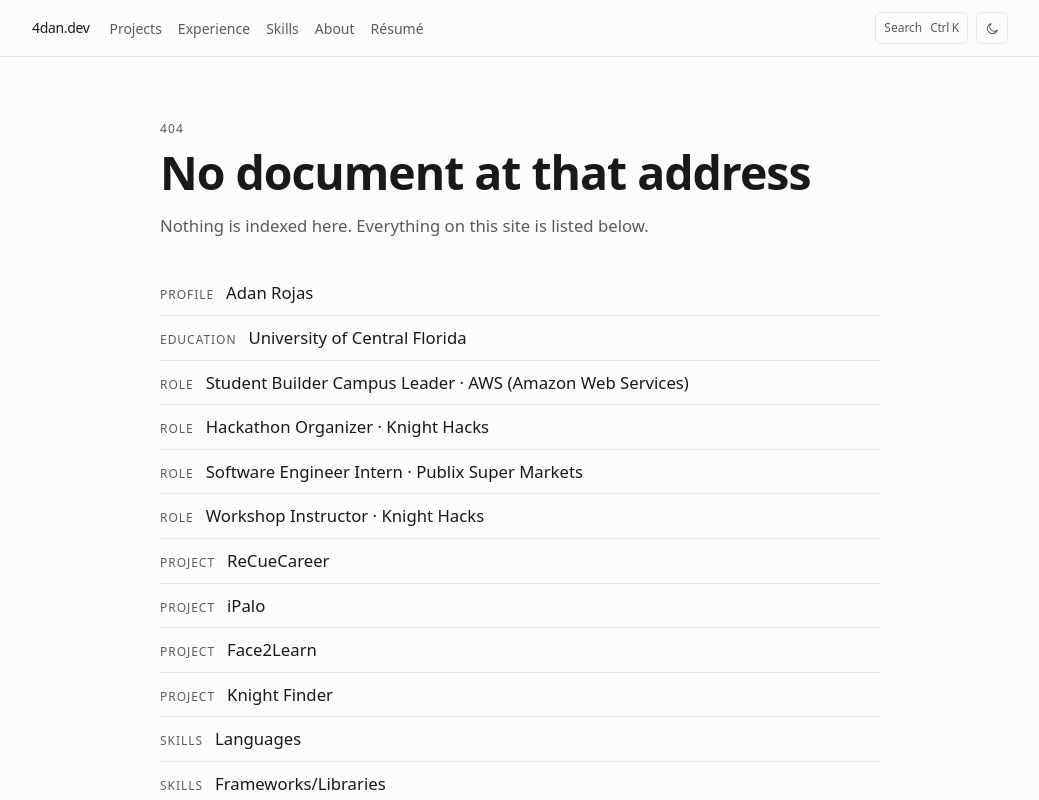
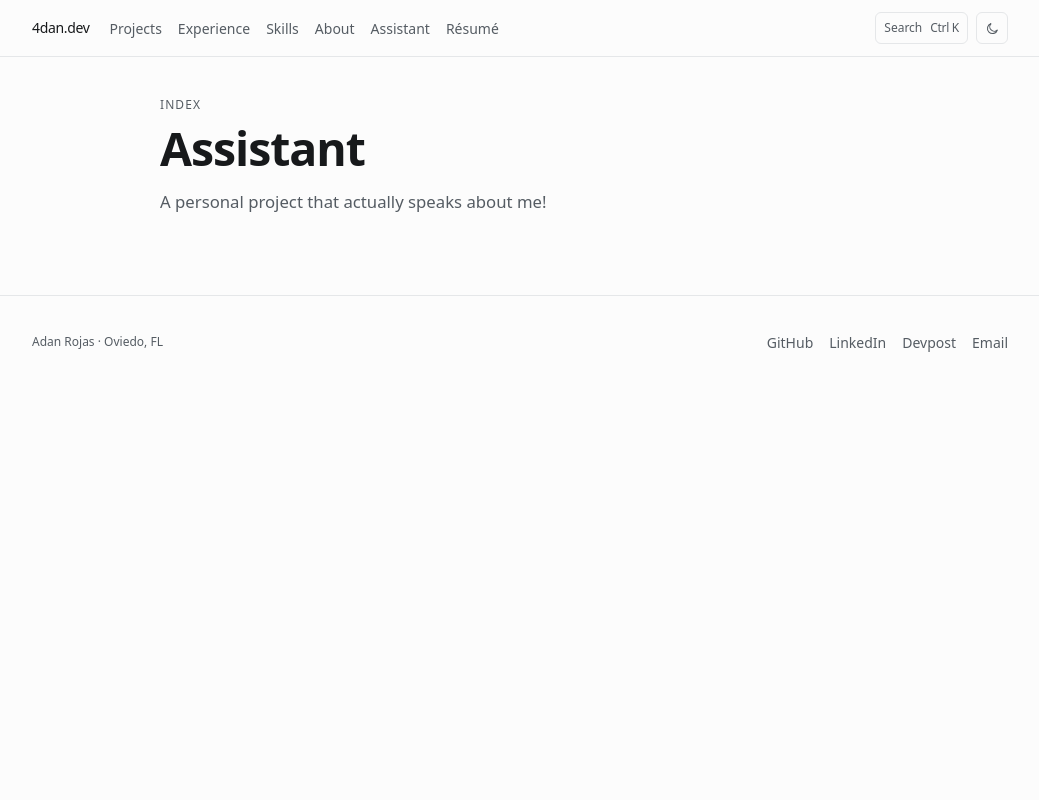
Before and after one commit to adanjoserrojas/Portfolio_v1, a Next.js app: page /assistant in a window 1280 px wide. Before the commit this address had no page. Shown: the top 800 px of the page, without its empty margins (120-1159 px from the left). Built offline with nearby package versions, Linux system fonts and the light colour scheme.

Commit message:
Added: Assistant

```diff
--- /dev/null
+++ b/app/assistant/page.tsx
@@ -0,0 +1,24 @@
+import type { Metadata } from "next";
+import Link from "next/link";
+import { Page, PageTitle, Tags } from "@/components/site/Prose";
+
+export const dynamic = "force-static";
+
+export const metadata: Metadata = {
+  title: "Assistant",
+  description:
+    "A DeepSeek V3.2/LR (Logistics Regression) powered and AWS deployed assistant for my daily task.",
+  alternates: { canonical: "/assistant" },
+};
+
+export default function ProjectsIndex() {
+  return (
+    <Page>
+      <PageTitle
+        eyebrow="Index"
+        title="Assistant"
+        lede="A personal project that actually speaks about me!"
+      />
+    </Page>
+  );
+}
--- a/components/site/Header.tsx
+++ b/components/site/Header.tsx
@@ -16,6 +16,7 @@ const LINKS = [
   { href: "/experience", label: "Experience" },
   { href: "/skills", label: "Skills" },
   { href: "/about", label: "About" },
+  { href: "/assistant", label: "Assistant"},
 ];
 
 // Not a route — a file. Kept out of LINKS so it renders as a plain <a>
```
Also changed, not shown: content/assistant.ts (added).
